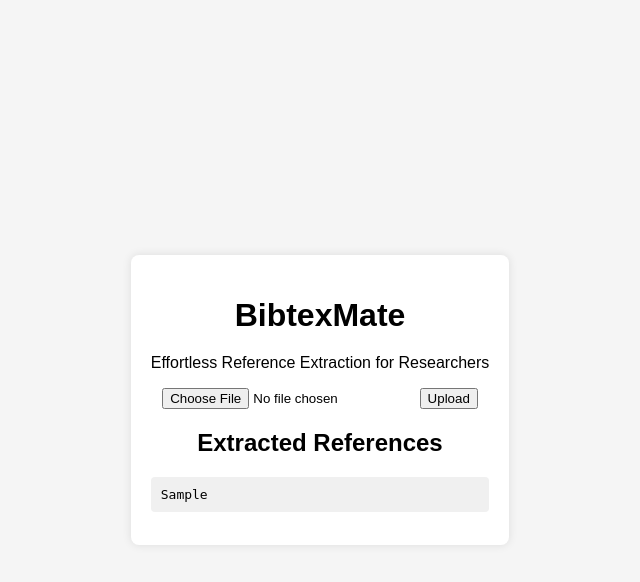
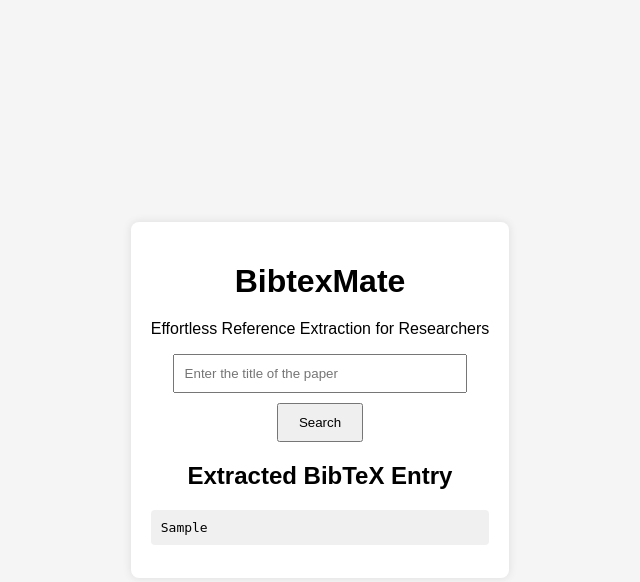
Before and after one commit to hjiang13/BibtexMate, a Flask app: template templates/index.html in a window 1280 px wide. Shown: the top 582 px of the page, without its empty margins (320-960 px from the left). Run offline with Flask 3, Linux system fonts and the light colour scheme; the template is opened without the code that fills it: most values are stand-ins (such as "Sample title", 1, 10 or a date in 2020).

Commit message:
changed to title search method

```diff
--- a/app.py
+++ b/app.py
@@ -1,52 +1,12 @@
-import fitz  # PyMuPDF
-import re
-import os
 import requests
 from flask import Flask, request, render_template, redirect, url_for
 
 app = Flask(__name__)
-app.config['UPLOAD_FOLDER'] = 'uploads/'
 
-def extract_text_from_pdf(pdf_path):
-    doc = fitz.open(pdf_path)
-    text = ""
-    for page_num in range(len(doc)):
-        page = doc.load_page(page_num)
-        text += page.get_text("text")
-    return text
-
-def find_references_section(text):
-    start_headings = ["References", "Bibliography", "Works Cited", "Literature Cited"]
-    end_headings = ["Appendix", "Author Biographies", "About the Authors"]
-
-    start = None
-    end = None
-
-    for heading in start_headings:
-        pattern = re.compile(r'\b' + re.escape(heading) + r'\b', re.IGNORECASE)
-        match = pattern.search(text)
-        if match:
-            start = match.start()
-            break
-
-    if start is not None:
-        for heading in end_headings:
-            pattern = re.compile(r'\b' + re.escape(heading) + r'\b', re.IGNORECASE)
-            match = pattern.search(text, start)
-            if match:
-                end = match.start()
-                break
-
-    return text[start:end] if start is not None else ""
-
-def extract_references(references_text):
-    references = re.split(r'\n(?:\d+\.|[\[\(]\d+[\]\)])\s+', references_text)
-    return [ref.strip() for ref in references if len(ref.strip()) > 10]
-
-def search_crossref_for_bibtex(reference):
+def search_crossref_for_bibtex(title):
     url = "https://api.crossref.org/works"
     headers = {"Accept": "application/json"}
-    params = {"query.bibliographic": reference, "rows": 1}
+    params = {"query.title": title, "rows": 1}
 
     response = requests.get(url, headers=headers, params=params)
     if response.status_code == 200:
@@ -61,43 +21,18 @@
                     return bibtex_response.text
     return None
 
-def format_references_as_bibtex(references):
-    bibtex_entries = []
-    for ref in references:
-        bibtex_entry = search_crossref_for_bibtex(ref)
-        if bibtex_entry:
-            bibtex_entries.append(bibtex_entry)
-        else:
-            bibtex_entries.append(f"@misc{{,\n  note = {{{ref}}}\n}}")
-    return bibtex_entries
-
 @app.route('/', methods=['GET', 'POST'])
 def index():
-    try:
-        if request.method == 'POST':
-            if 'file' not in request.files:
-                return redirect(request.url)
-            file = request.files['file']
-            if file.filename == '':
-                return redirect(request.url)
-            if file:
-                filepath = os.path.join(app.config['UPLOAD_FOLDER'], file.filename)
-                file.save(filepath)
-                text = extract_text_from_pdf(filepath)
-                references_text = find_references_section(text)
-                if references_text:
-                    references = extract_references(references_text)
-                    bibtex_entries = format_references_as_bibtex(references)
-                    return render_template('index.html', bibtex_entries=bibtex_entries)
-                else:
-                    return render_template('index.html', error="References section not found.")
-        return render_template('index.html')
-    except Exception as e:
-        print(f"Error in index route: {e}")
-        return render_template('index.html', error="An internal error occurred. Please try again later.")
+    if request.method == 'POST':
+        title = request.form.get('title')
+        if title:
+            bibtex_entry = search_crossref_for_bibtex(title)
+            if bibtex_entry:
+                return render_template('index.html', bibtex_entry=bibtex_entry)
+            else:
+                return render_template('index.html', error="No BibTeX entry found for the given title.")
+    return render_template('index.html')
 
 if __name__ == '__main__':
-    if not os.path.exists('uploads'):
-        os.makedirs('uploads')
     port = int(os.environ.get('PORT', 5000))
     app.run(host='0.0.0.0', port=port)
--- a/static/style.css
+++ b/static/style.css
@@ -8,6 +8,7 @@
     height: 100vh;
     background-color: #f5f5f5;
 }
+
 .container {
     background-color: #fff;
     padding: 20px;
@@ -15,12 +16,25 @@
     box-shadow: 0 0 10px rgba(0, 0, 0, 0.1);
     text-align: center;
 }
+
 h1 {
     margin-bottom: 20px;
 }
+
 form {
     margin-bottom: 20px;
 }
+
+input[type="text"] {
+    padding: 10px;
+    width: 80%;
+    margin-bottom: 10px;
+}
+
+button {
+    padding: 10px 20px;
+}
+
 pre {
     text-align: left;
     background-color: #f0f0f0;
--- a/templates/index.html
+++ b/templates/index.html
@@ -10,13 +10,15 @@
     <div class="container">
         <h1>BibtexMate</h1>
         <p>Effortless Reference Extraction for Researchers</p>
-        <form action="/" method="post" enctype="multipart/form-data">
-            <input type="file" name="file" accept="application/pdf">
-            <button type="submit">Upload</button>
+        <form action="/" method="post">
+            <input type="text" name="title" placeholder="Enter the title of the paper" required>
+            <button type="submit">Search</button>
         </form>
-        {% if bibtex_entries %}
-            <h2>Extracted References</h2>
-            <pre>{{ bibtex_entries|join("\n\n") }}</pre>
+        {% if bibtex_entry %}
+            <h2>Extracted BibTeX Entry</h2>
+            <pre>{{ bibtex_entry }}</pre>
+        {% elif error %}
+            <p>{{ error }}</p>
         {% endif %}
     </div>
 </body>
```
